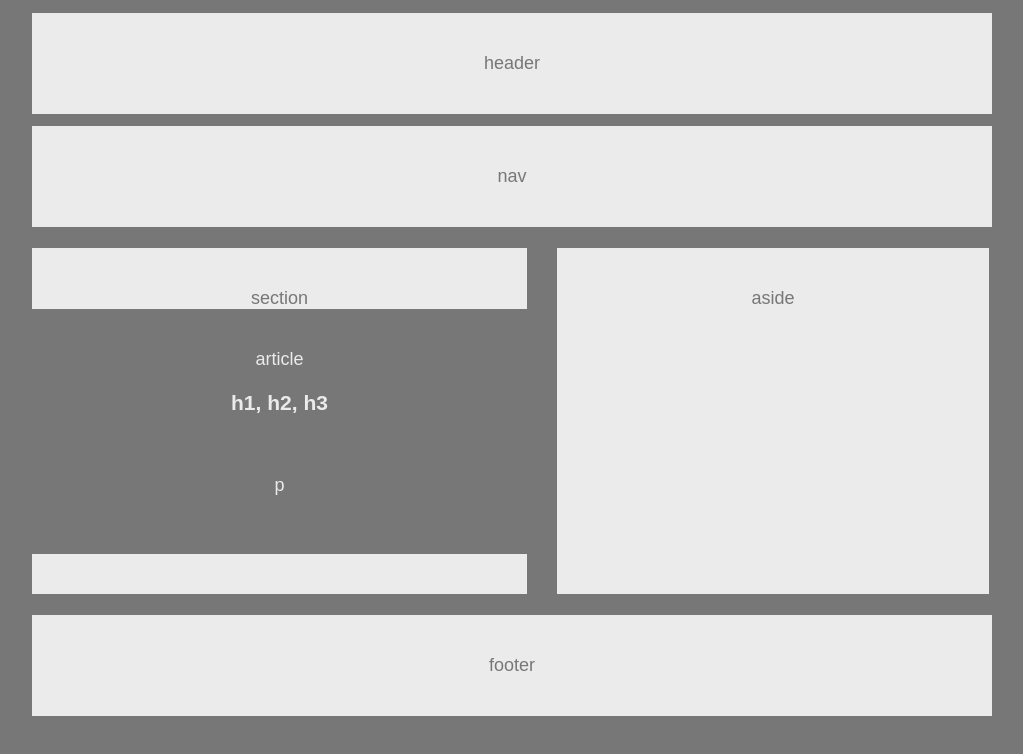
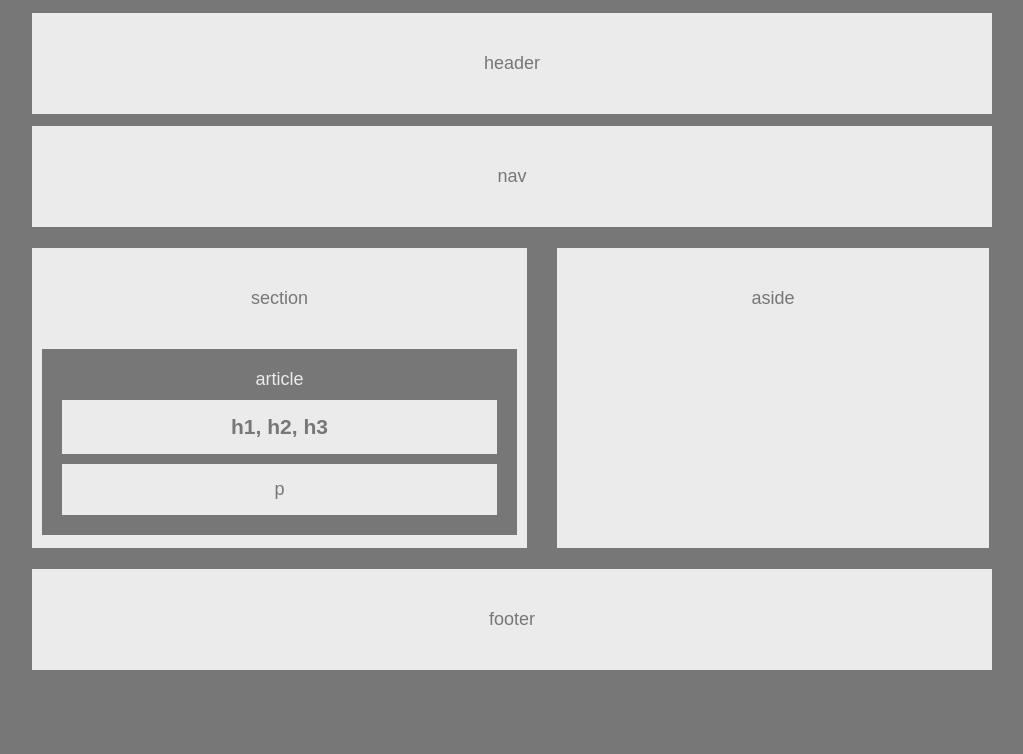
Before and after one commit to sboleyn/HW-Wireframe, a plain HTML site: page index.html in a window 1280 px wide. Shown: the whole page, without its empty margins (128-1151 px from the left). Drawn offline with Linux system fonts and the light colour scheme.

Commit message:
Final copy 1

```diff
--- a/index.html
+++ b/index.html
@@ -23,17 +23,22 @@
 
     <div class="clearfix">
         <section>
-            <heading>section</heading>
+            <header>section</header>
 
             <!-- Article with a heading -->
-            <!-- <div id="article_div"> -->
+
                 <article>
                     <heading>article</heading>
-                    <h1>h1, h2, h3</h1>
-                    <br/>
-                    <p>p</p>
+
+                    <div class="button-like-div">
+                        <h1>h1, h2, h3</h1>
+                    </div>
+
+                    <div class="button-like-div">
+                        <p>p</p>
+                    </div>
                 </article>
-            <!-- </div> -->
+
 
         </section>
 
--- a/style.css
+++ b/style.css
@@ -7,48 +7,59 @@ body {
     margin: 13px auto 100px auto;
 }
 
-#header, header, nav, section, aside, footer {
+#header, header, nav, section, aside, footer, .button-like-div  {
     background: #ebebeb;
 }
 
-article{
+header {
+    text-align: center;
+    padding: 40px 0;
+}
+
+nav {
+    margin-top: 13px;
+}
+
+h1, p,{
     color: #ebebeb;
     background: #777;
 }
 
-nav{
-    margin-top: 13px;
-}
-
-h1, p{
-    color: #ebebeb;
-    background: #777;
-}
-
-
-aside{
+aside {
     width: 45%;
-    height: 346px;
+    height: 300px;
     float: left;
     margin-left: 30px;
 }
 
-section{
+section {
     width: 495px;
     float: left;
+    height: 300px;
+    text-align: center;
+    /* padding: 40px 0px 0px 0px; */
 }
 
-header, article, section {
-    text-align: center;
-    padding: 40px 0;
+article {
+    color: #ebebeb;
+    background: #777;
+    margin: 0px 10px;
+    padding: 20px;
 }
 
-.clearfix::after{
+.clearfix::after {
     content:"";
     display: block;
     clear: both;
-    /* overflow: hidden; */
 }
-/*
-#article_div{
-}  */
+
+.button-like-div {
+    color: #777;
+    padding: 5px;
+    margin-top: 10px;
+}
+
+p, h1{
+    margin: 0px;
+    padding: 10px;
+}
```
